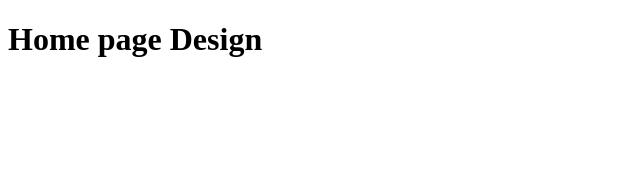
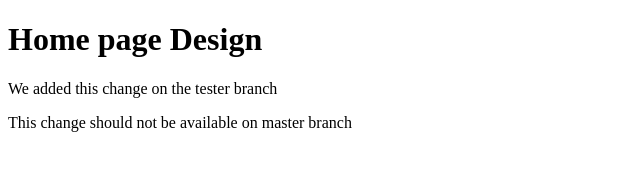
Before and after one commit to samuelodunlade/ticketapp2, a plain HTML site: page index.html in a window 1280 px wide. Shown: the whole page, without its empty margins (0-640 px from the left). Drawn offline with Linux system fonts and the light colour scheme.

Commit message:
a new feature added

```diff
--- a/index.html
+++ b/index.html
@@ -7,5 +7,7 @@
 </head>
 <body>
     <h1>Home page Design</h1>
+	<p> We added this change on the tester branch </p>
+	<p>This change should not be available on master branch</p>
 </body>
 </html>
```
